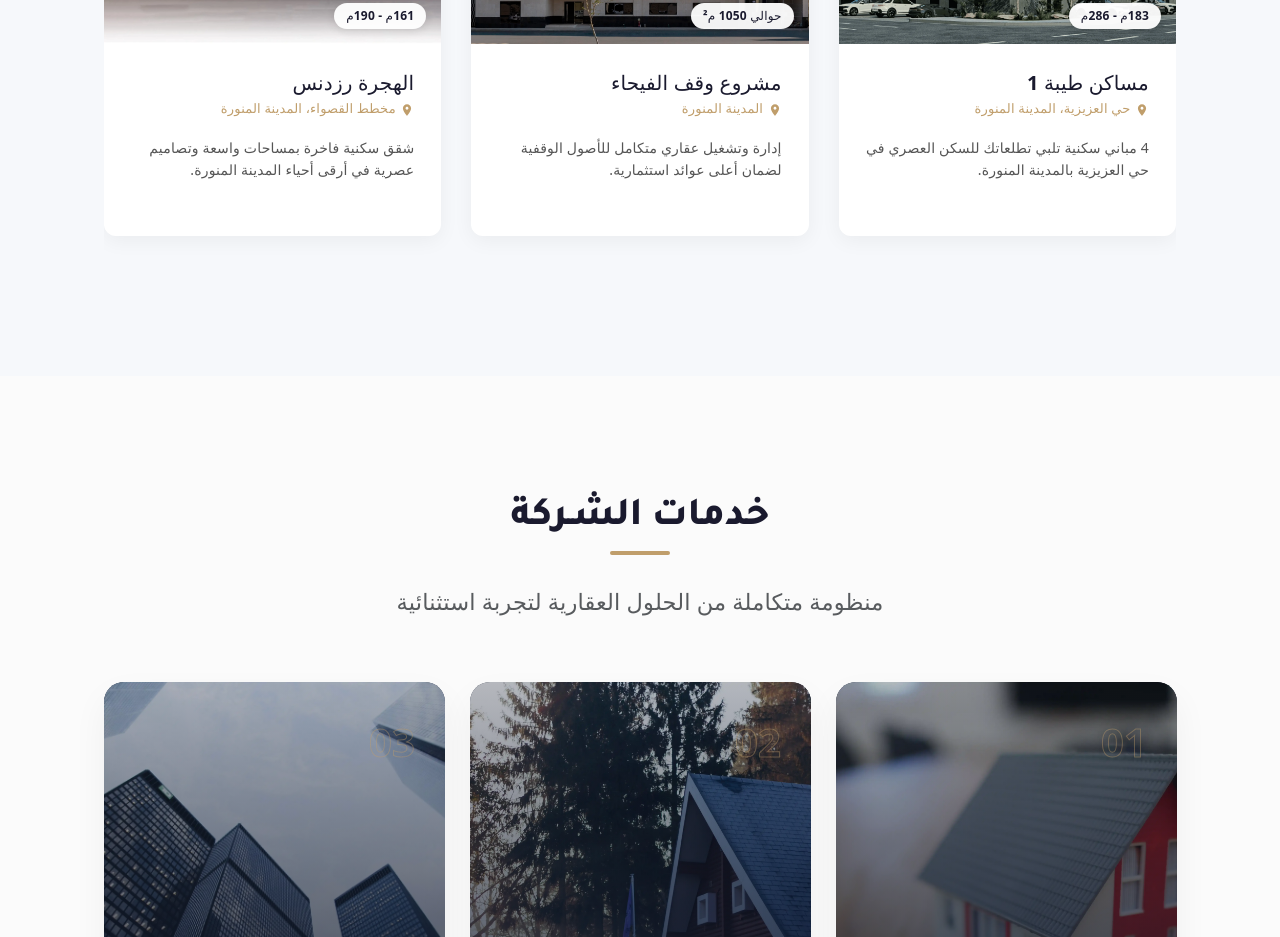
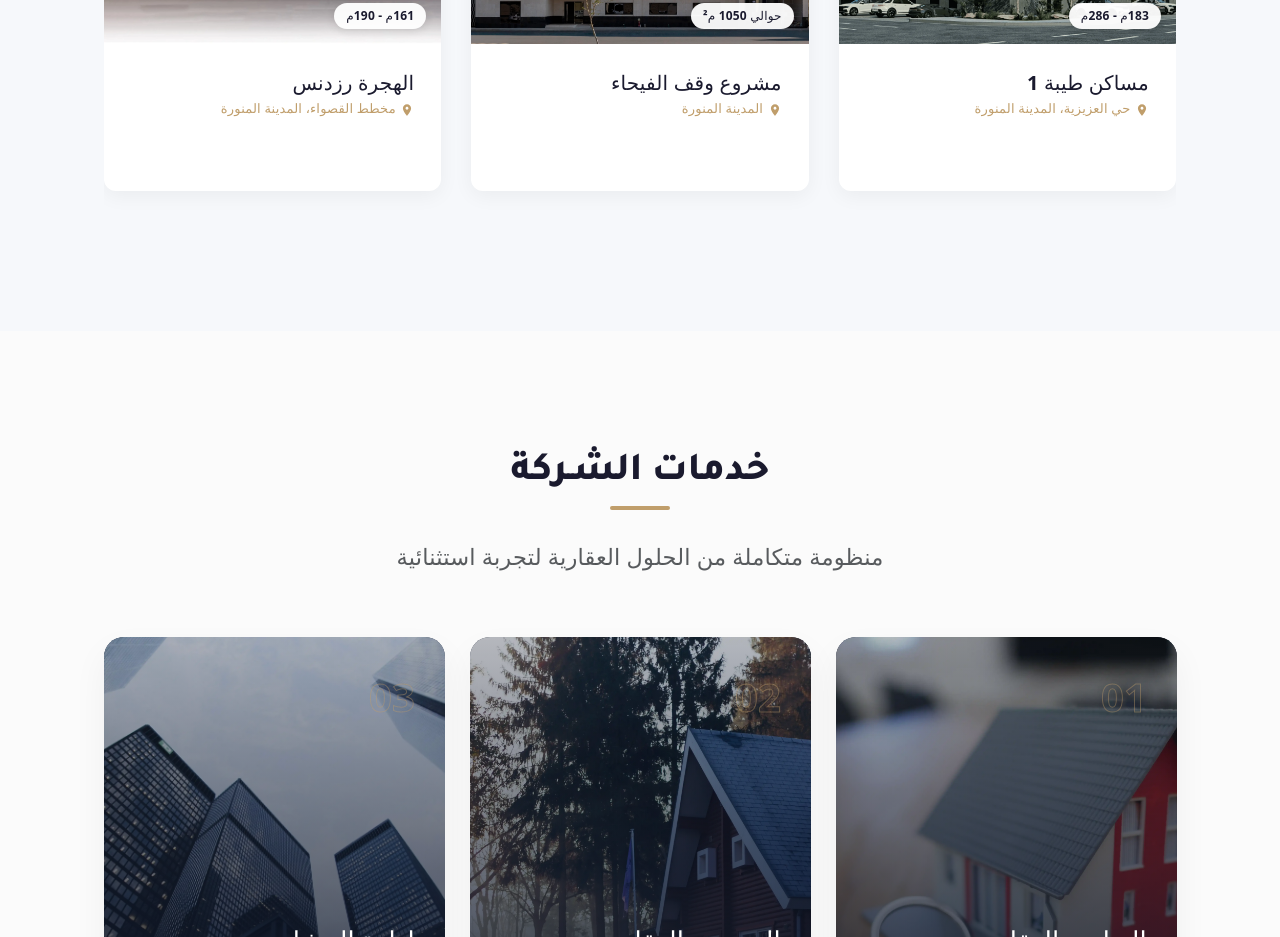
Before and after one commit to OmarEltabakh/New-Project, a React (Vite) app: page / in a window 1280 px wide. Shown: the part 1860-2797 px from the top of the page. Built offline with nearby package versions, Linux system fonts and the light colour scheme.

Commit message:
another update

```diff
--- a/src/data/projects.js
+++ b/src/data/projects.js
@@ -28,15 +28,7 @@ export const projects = [
     id: 1,
     title: 'مساكن طيبة 1',
     location: 'حي العزيزية، المدينة المنورة',
-    description: '4 مباني سكنية تلبي تطلعاتك للسكن العصري في حي العزيزية بالمدينة المنورة.',
-    detailedDescription: `
-    تولت شركة وسائل النمو إدارة المشروع ضمن منظومة متكاملة تغطي جميع مراحل التطوير والتشغيل العقاري.
-بدأت الرحلة بالإشراف الفني على المشروع لضمان جودة التنفيذ، بالتوازي مع تنظيم الجوانب المالية وإدارة التكاليف بكفاءة، ثم تهيئة المشروع للتشغيل من خلال تجهيز البنية التشغيلية والخدمات الأساسية.
-وانطلاقًا من خبرتنا في التسويق العقاري وإدارة الأصول، تم إعداد المشروع للسوق وتأجيره بنجاح، ضمن خطة مدروسة تحقق أعلى استفادة ممكنة من الأصل العقاري.
-نحن في وسائل النمو لا نقتصر على إدارة المشاريع فقط، بل نقدم نموذجًا متكاملًا يشمل التطوير، التسويق، إدارة المشاريع، وإدارة الأملاك، لضمان انتقال المشروع بسلاسة من مرحلة التنفيذ إلى أصل استثماري فعّال.
-
-
-    `,
+      detailedDescription: 'يتكون من 4 مباني سكنية تلبي تطلعاتك للسكن العصري في حي مكتمل الخدمات بمنطقة المدينة المنورة، مع التركيز على الجودة والخصوصية لكل عائلة من خلال تصاميم معمارية فريدة واستغلال ذكي للمساحات.',
     space: '183م - 286م',
     image: projectSectionImage1,
     images: [
@@ -86,8 +78,10 @@ export const projects = [
     id: 2,
     title: 'مشروع وقف الفيحاء',
     location: 'المدينة المنورة',
-    description: 'إدارة وتشغيل عقاري متكامل للأصول الوقفية لضمان أعلى عوائد استثمارية.',
-    detailedDescription: 'إدارة وتشغيل عقاري متكامل يشمل الإشراف الفني، التنظيم المالي، والتسويق لضمان أعلى عوائد استثمارية للأصل العقاري، مع الحفاظ على القيمة الوقفية للأصل وضمان استدامته للأجيال القادمة.',
+    detailedDescription: `تولت شركة وسائل النمو إدارة المشروع ضمن منظومة متكاملة تغطي جميع مراحل التطوير والتشغيل العقاري.
+بدأت الرحلة بالإشراف الفني على المشروع لضمان جودة التنفيذ، بالتوازي مع تنظيم الجوانب المالية وإدارة التكاليف بكفاءة، ثم تهيئة المشروع للتشغيل من خلال تجهيز البنية التشغيلية والخدمات الأساسية.
+وانطلاقًا من خبرتنا في التسويق العقاري وإدارة الأصول، تم إعداد المشروع للسوق وتأجيره بنجاح، ضمن خطة مدروسة تحقق أعلى استفادة ممكنة من الأصل العقاري.
+نحن في وسائل النمو لا نقتصر على إدارة المشاريع فقط، بل نقدم نموذجًا متكاملًا يشمل التطوير، التسويق، إدارة المشاريع، وإدارة الأملاك، لضمان انتقال المشروع بسلاسة من مرحلة التنفيذ إلى أصل استثماري فعّال.`,
     space: 'حوالي 1050 م²',
     image: projectSectionImage2,
     images: [
@@ -109,11 +103,7 @@ export const projects = [
     id: 3,
     title: 'الهجرة رزدنس',
     location: 'مخطط القصواء، المدينة المنورة',
-    description: 'شقق سكنية فاخرة بمساحات واسعة وتصاميم عصرية في أرقى أحياء المدينة المنورة.',
-    detailedDescription: `تولت شركة وسائل النمو إدارة المشروع ضمن منظومة متكاملة تغطي جميع مراحل التطوير والتشغيل العقاري.
-بدأت الرحلة بالإشراف الفني على المشروع لضمان جودة التنفيذ، بالتوازي مع تنظيم الجوانب المالية وإدارة التكاليف بكفاءة، ثم تهيئة المشروع للتشغيل من خلال تجهيز البنية التشغيلية والخدمات الأساسية.
-وانطلاقًا من خبرتنا في التسويق العقاري وإدارة الأصول، تم إعداد المشروع للسوق وتأجيره بنجاح، ضمن خطة مدروسة تحقق أعلى استفادة ممكنة من الأصل العقاري.
-نحن في وسائل النمو لا نقتصر على إدارة المشاريع فقط، بل نقدم نموذجًا متكاملًا يشمل التطوير، التسويق، إدارة المشاريع، وإدارة الأملاك، لضمان انتقال المشروع بسلاسة من مرحلة التنفيذ إلى أصل استثماري فعّال.`,
+    detailedDescription: `شقق سكنية فاخرة في موقع استراتيجي بقلب سيدة المدن "المدينة المنورة" بمخطط القصواء تتراوح مساحات الشقق من 161 متر إلى 190 متر بتصاميم عصرية مميزة تعكس تجربة فريدة وجودة حـيـــــاة راقـــــيـــــة`,
     space: '161م - 190م',
     image: projectSectionImage3,
     images: [
```
